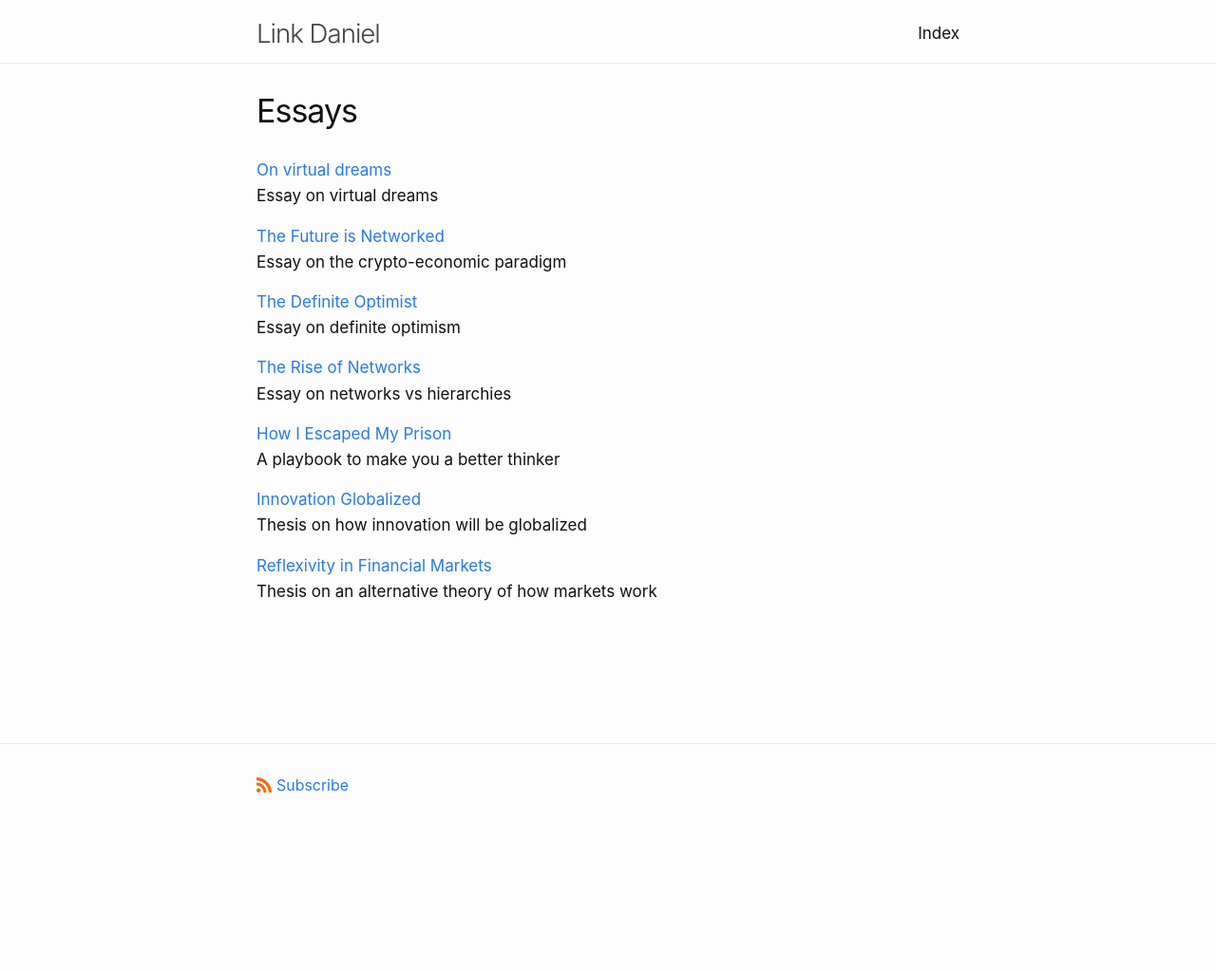
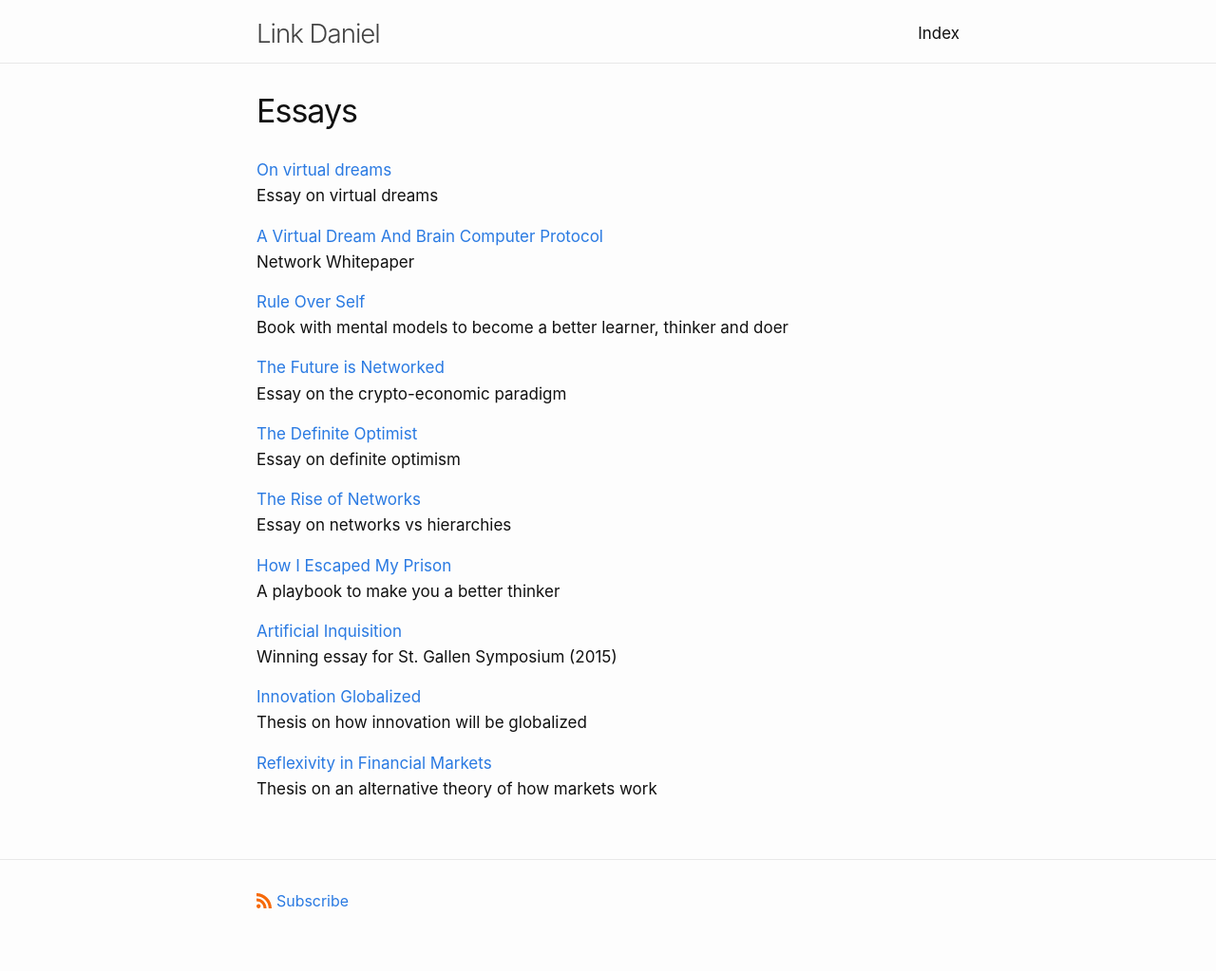
Before and after one commit to link-daniel/link.github.io, a Jekyll site: the page built from essays.md, in a window 1280 px wide. Shown: the whole page at 95% size. Built offline with Jekyll 4.4.1, drawn with Linux system fonts in a browser that asks for light colours; before the commit the page ends 900 px from its top, so only the background shows below that.

Commit message:
Update essays.md

```diff
--- a/essays.md
+++ b/essays.md
@@ -7,6 +7,15 @@ permalink: /essays/
 [On virtual dreams](/virtualdreams)
 <br>
 Essay on virtual dreams
+
+[A Virtual Dream And Brain Computer Protocol](/networkwhitepaper)
+<br>
+Network Whitepaper
+
+[Rule Over Self](/ruleoverself)
+<br>
+Book with mental models to become a better learner, thinker and doer
+<br>
 
 [The Future is Networked](/futurenetworked)
 <br>
@@ -24,6 +33,10 @@ Essay on networks vs hierarchies
 <br>
 A playbook to make you a better thinker
 
+[Artificial Inquisition](/artificialinquisition)
+<br>
+Winning essay for St. Gallen Symposium (2015)
+
 [Innovation Globalized](/innovationglobalized)
 <br>
 Thesis on how innovation will be globalized
```
